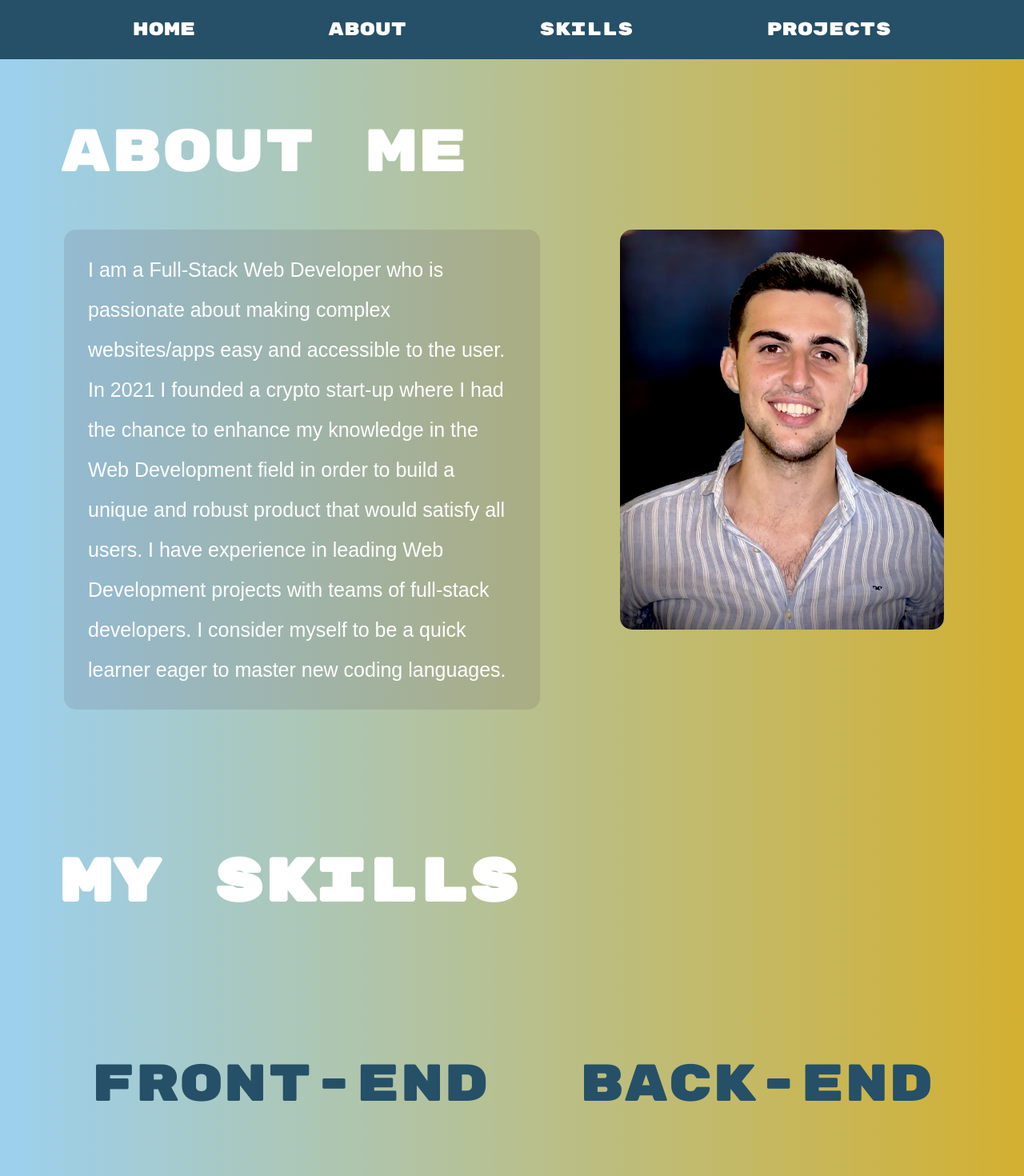
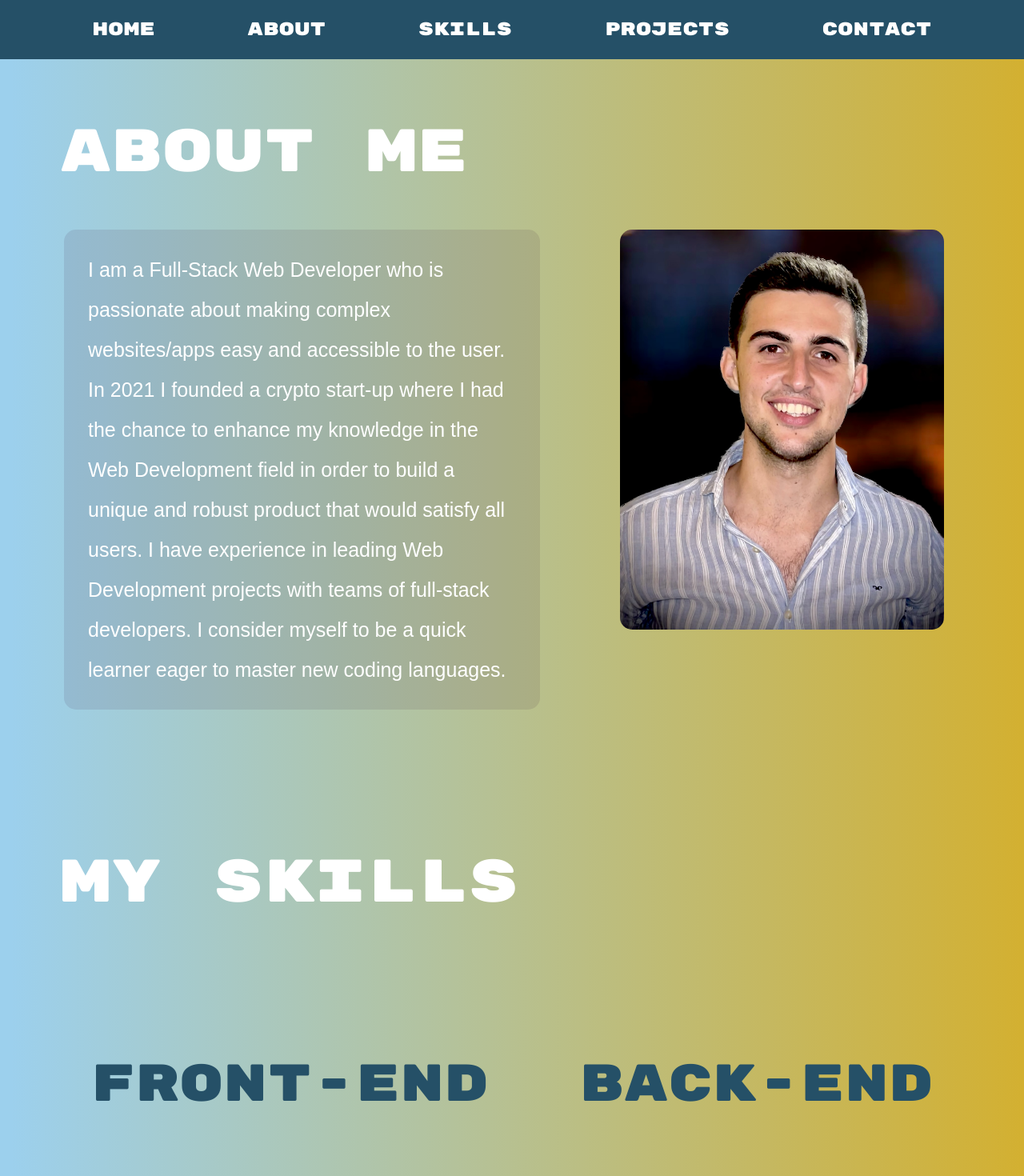
Before and after one commit to marcosamselem/Portfolio, a React (Create React App) app: page /web in a window 1280 px wide. Shown: the top 1470 px of the page at 80% size. Built offline with nearby package versions, Linux system fonts and the light colour scheme; a web font is replaced by a local one.

Commit message:
Applied transitions and css to make details that enhance the beauty of the website

```diff
--- a/src/App.css
+++ b/src/App.css
@@ -1,5 +1,3 @@
-
-
 .spline-explore canvas{
   width: 100vw !important;
   height: 100vh !important;
@@ -23,7 +21,11 @@
   position: fixed;
   bottom: 0;
   margin-bottom: 150px;
-  margin-left: 480px;
+}
+
+.display-explore {
+  display: flex;
+  justify-content: center;
 }
 
 .flex-items {
@@ -48,7 +50,6 @@
   line-height: 2;
 }
 
-
 .about-title {
   font-size: 75px;
   color: #ffffff;
@@ -72,6 +73,15 @@
   align-items: center;
   position: sticky;
   top: 0;
+}
+
+.change-color:hover {
+  background: linear-gradient(to right, #D3B031 0.1%, #9CD0ED);
+  background-clip: text;
+  -webkit-background-clip: text;
+  -moz-background-clip: text;
+  color: transparent;
+  display: inline-block;
 }
 
 .link-to {
@@ -168,12 +178,10 @@
 }
 
 .card{
-  background-image: linear-gradient(0deg, #D3B031 0.1%, #9CD0ED);
   border-radius: 25px;
-  box-shadow: 0.5 0.5 ;
+  box-shadow: 0.5 0.5;
   font-family: 'Shippori Antique', sans-serif;
   font-size: 12.5px;
-  max-height: 1000px;
   margin-bottom: 50px;
   width: 520px;
   height: 700px;
@@ -182,7 +190,14 @@
   padding: 5px;
   box-shadow: 0 4px 8px rgba(0, 0, 0, 0.3);
   color: white;
+  background: linear-gradient(0deg, #D3B031 0.1%, #9CD0ED);
 }
+
+.card:hover {
+  background: linear-gradient(0deg, #eabf26 0.1%, #7abee2);
+  box-shadow: 0.3px 0.3px 5px #5A646E;
+}
+
 
 .img-size {
   width: 500px;
@@ -205,8 +220,19 @@
   column-gap: 15px;
 }
 
-.linkedin:hover, .github:hover {
+.fa-linkedin:hover, .fa-github:hover {
   margin-bottom: 10px;
+  color:#D3B031;
+  animation: rotate 0.2s linear 1;
+}
+
+@keyframes rotate {
+  0% {
+      transform: rotate(0deg); /* Start the rotation from 0 degrees */
+  }
+  100% {
+      transform: rotate(360deg); /* Rotate the icon 360 degrees */
+  }
 }
 
 .hidden {
--- a/src/components/Footpage.js
+++ b/src/components/Footpage.js
@@ -2,7 +2,7 @@ import React from "react"
 
 const Footpage = () => {
   return(
-  <main style={{backgroundColor: "#255067", padding: "30px"}}>
+  <main id="contact" style={{backgroundColor: "#255067", padding: "30px"}}>
       <h1 className="contact">Contact:</h1>
       <div className="footpage">
         <div className="adjust-logo-text">
--- a/src/components/Home.js
+++ b/src/components/Home.js
@@ -11,7 +11,9 @@ const Home = () => {
       {/* <Spline scene="https://prod.spline.design/5qNBvrHiBNpIAGjn/scene.splinecode" /> */}
     </div>
     <Link to="/web">
-    <img src={"/images/rectangle.png"} alt="" className='exploreButton' />
+      <div className="display-explore">
+        <img src={"/images/rectangle.png"} alt="" className='exploreButton' />
+      </div>
     </Link>
   </div>
   )
--- a/src/components/Navbar.js
+++ b/src/components/Navbar.js
@@ -4,6 +4,7 @@ import { Link } from 'react-router-dom';
 
 const Navbar = () => {
   const scrollToSection = (sectionId) => {
+    console.log(sectionId)
     const element = document.getElementById(sectionId);
     if (element) {
       element.scrollIntoView({ behavior: "smooth", block: "start" });
@@ -28,11 +29,12 @@ const Navbar = () => {
   return (
     <nav className={hidden ? 'flex-bar hidden' : 'flex-bar'}>
         <Link style={{textDecoration: "none"}}to="/">
-        <p className="link-to">Home</p>
+        <p className="change-color link-to">Home</p>
         </Link>
-        <p onClick={() => scrollToSection('about')}>About</p>
-        <p onClick={() => scrollToSection('skills')}>Skills</p>
-        <p onClick={() => scrollToSection('projects')}>Projects</p>
+        <p className="change-color" onClick={() => scrollToSection('about')}>About</p>
+        <p className="change-color" onClick={() => scrollToSection('skills')}>Skills</p>
+        <p className="change-color" onClick={() => scrollToSection('projects')}>Projects</p>
+        <p className="change-color" onClick={() => scrollToSection('contact')}>Contact</p>
     </nav>
   )
 }
--- a/src/components/Projects.js
+++ b/src/components/Projects.js
@@ -1,8 +1,11 @@
 import React from "react";
 import "../App.css";
+import { Link } from 'react-router-dom';
 
 const Projects = (props) => {
   return (
+      <main>
+      <Link style={{textDecoration: "none"}} to={props.link}>
       <div className="card">
         <div className="place-in-center">
           <h1><strong>{props.title}</strong></h1>
@@ -14,6 +17,8 @@ const Projects = (props) => {
         <h2 className="margin-card">Skills used: {props.skills}</h2>
         <h2 className="margin-card">Project description: {props.description}</h2>
       </div>
+      </Link>
+      </main>
   );
 };
 
--- a/src/components/Skills.js
+++ b/src/components/Skills.js
@@ -21,8 +21,8 @@ const Skills = () => {
     }
 
   return(
-    <main id="skills">
-      <h1 className="skills-title">My Skills</h1>
+    <div id="skills">
+      <div className="skills-title">My Skills</div>
       <div className="flex-d">
         <p  onMouseEnter={handleToggleList}
             onMouseLeave={handleToggleListErase}
@@ -59,7 +59,7 @@ const Skills = () => {
             <li>Ajax</li>
           </ul>}
         </div>
-    </main>
+    </div>
   )
 }
 
```
